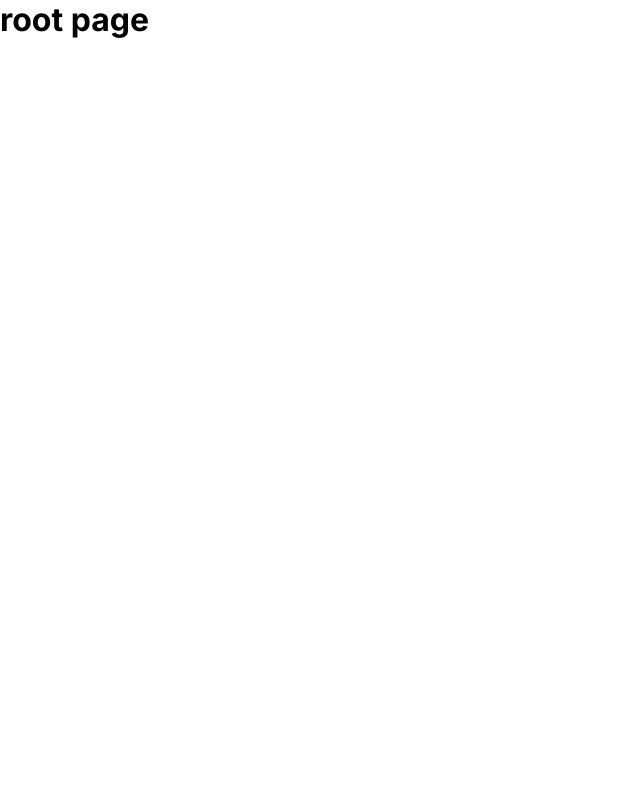
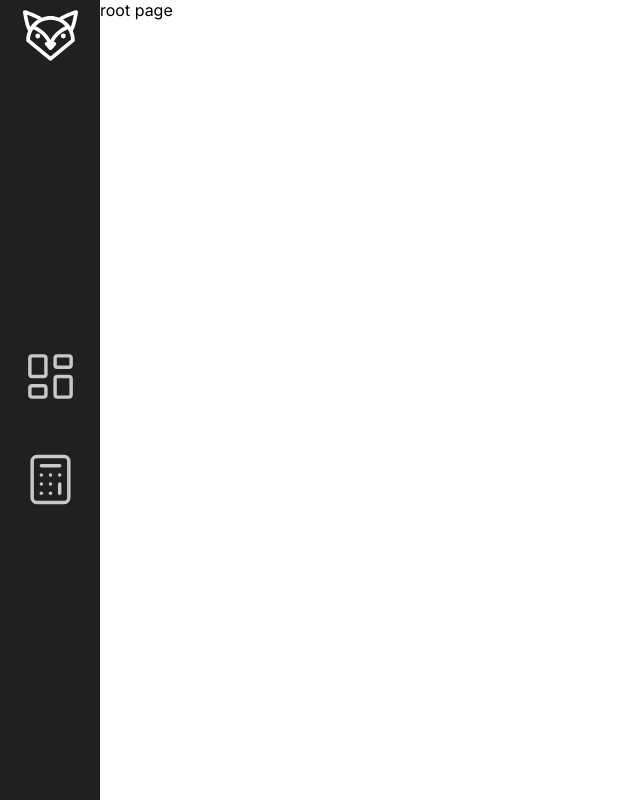
Before and after one commit to artem-kuznecov/vkrb2024-frontend, a Next.js app: page / in a window 1280 px wide. Shown: the whole page, without its empty margins (0-640 px from the left). Built offline with nearby package versions, Linux system fonts and the light colour scheme.

Commit message:
add sidenav component

```diff
--- a/src/app/globals.scss
+++ b/src/app/globals.scss
@@ -2,4 +2,17 @@
   padding: 0;
   margin: 0;
   box-sizing: border-box;
+  text-decoration: none;
+  list-style-type: none;
 }
+
+body {
+  display: flex;
+  flex-direction: row;
+}
+
+main {
+  min-height: 100dvh;
+  width: 100%;
+  margin-left: 100px;
+}
--- a/src/app/layout.tsx
+++ b/src/app/layout.tsx
@@ -1,6 +1,7 @@
 import './globals.scss'
 
 import { Inter } from 'next/font/google'
+import { Sidenav } from '@/components/sidenav/Sidenav'
 import type { Metadata } from 'next'
 
 const inter = Inter({ subsets: ['latin'] })
@@ -13,7 +14,10 @@ export const metadata: Metadata = {
 const RootLayout  = ({ children }: { children: React.ReactNode }): React.JSX.Element => {
   return (
     <html lang="en" suppressHydrationWarning>
-      <body className={inter.className}>{children}</body>
+      <body className={inter.className}>
+        <Sidenav />
+        <main>{children}</main>
+      </body>
     </html>
   )
 }
--- a/src/app/page.tsx
+++ b/src/app/page.tsx
@@ -1,6 +1,8 @@
 const Dashboard = () => {
   return (
-    <h1>root page</h1>
+    <div>
+      root page
+    </div>
   )
 }
 
--- /dev/null
+++ b/src/components/sidenav/Sidenav.module.scss
@@ -0,0 +1,90 @@
+.sidenav {
+  position: fixed;
+  top: 0;
+  left: 0;
+  height: 100dvh;
+  width: 100px;
+
+  display: flex;
+  flex-direction: column;
+  align-items: center;
+
+  padding-block: 8px;
+
+  background: rgb(32 32 32);
+  color: #fff;
+
+  svg {
+    width: 55px;
+    height: 55px;
+    fill: #fff;
+  }
+
+  ul {
+    width: 100%;
+    display: flex;
+    flex-direction: column;
+    flex: 1;
+    justify-content: center;
+    gap: 32px;
+
+    li {
+      display: flex;
+
+      a {
+        width: 100%;
+        display: flex;
+        flex-direction: row;
+        justify-content: center;
+        align-items: center;
+        padding: 8px;
+
+        svg {
+          stroke: rgb(200 200 200);
+          stroke-width: 1.5;
+          fill: transparent;
+        }
+
+        &:hover {
+          background-color: rgb(64 64 64);
+          &[data-alias='dashboard'] svg {
+            animation: hop 1s linear;
+          }
+          &[data-alias='calculator'] svg {
+            animation: jump 1s ease-in-out;
+          }
+          svg {
+            stroke: #fff;
+          }
+        }
+      }
+    }
+  }
+}
+
+@keyframes jump {
+	0% {
+		transform: translateY(0);
+	}
+	25% {
+		transform: translateY(-10px);
+	}
+	50% {
+		transform: translateY(0);
+	}
+  75% {
+		transform: translateY(-10px);
+	}
+  100% {
+		transform: translateY(0);
+	}
+}
+
+@keyframes hop {
+	from {
+		transform: rotateY(0);
+	}
+	to {
+		transform: rotateY(360deg);
+	}
+}
--- /dev/null
+++ b/src/components/sidenav/Sidenav.tsx
@@ -0,0 +1,22 @@
+import styles from'./Sidenav.module.scss'
+
+import Link from 'next/link'
+import { FoxIcon } from '@/ui/icons/FoxIcon'
+import { routes } from '@/data/routes'
+
+export const Sidenav = () => {
+  return (
+    <aside className={styles.sidenav}>
+      <FoxIcon />
+      <ul>
+        {routes.map(route => (
+          <li key={'route_to_' + route.url}>
+            <Link href={route.url} data-alias={route.alias_EN}>
+              <route.icon />
+            </Link>
+          </li>
+        ))}
+      </ul>
+    </aside>
+  )
+}
--- /dev/null
+++ b/src/data/routes.ts
@@ -0,0 +1,18 @@
+import type { RouteType } from './types'
+import { LayoutDashboard } from 'lucide-react'
+import { Calculator } from 'lucide-react'
+
+export const routes: RouteType[] = [
+  {
+    alias_RU: 'дашборд',
+    alias_EN: 'dashboard',
+    url: '/',
+    icon: LayoutDashboard
+  },
+  {
+    alias_RU: 'калькулятор',
+    alias_EN: 'calculator',
+    url: '/',
+    icon: Calculator
+  }
+]
--- /dev/null
+++ b/src/data/types.ts
@@ -0,0 +1,8 @@
+import type { LucideIcon } from 'lucide-react'
+
+export type RouteType = {
+  alias_RU: string
+  alias_EN?: string
+  url: string
+  icon: LucideIcon
+}
```
